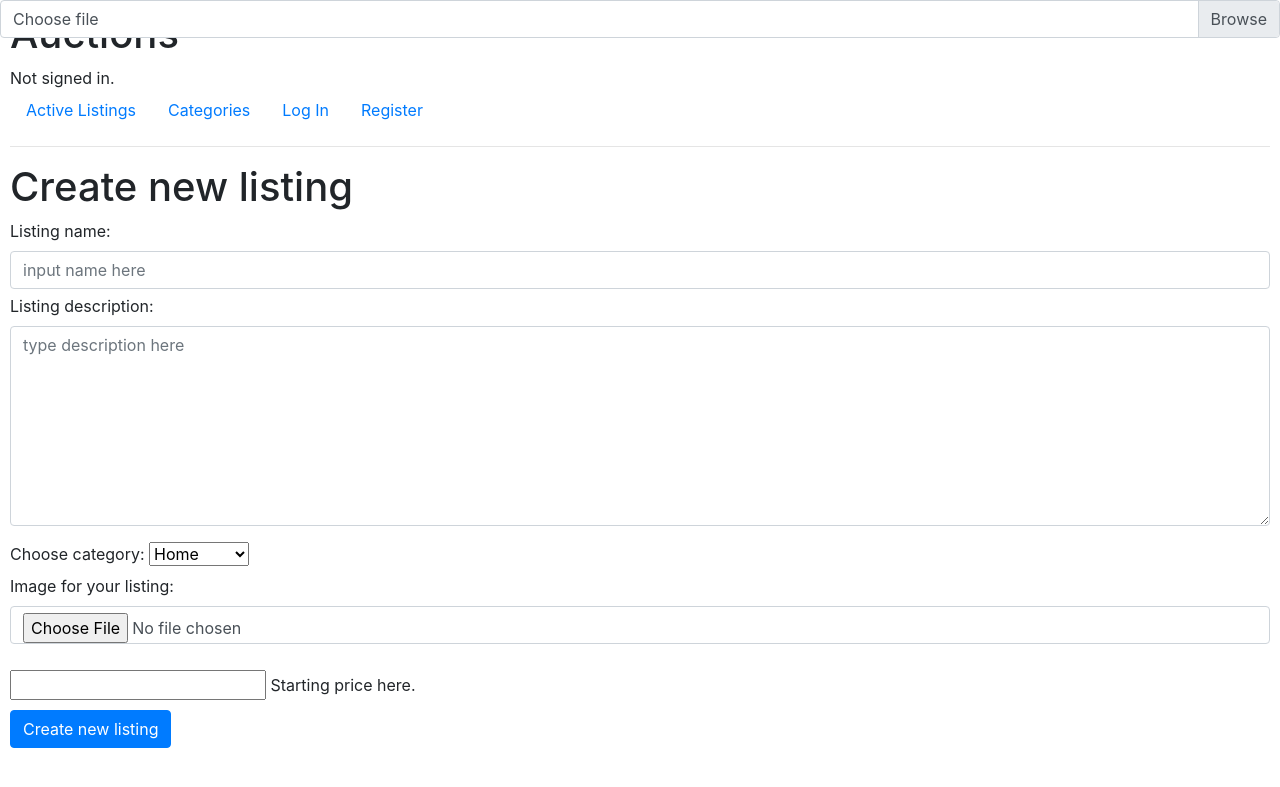
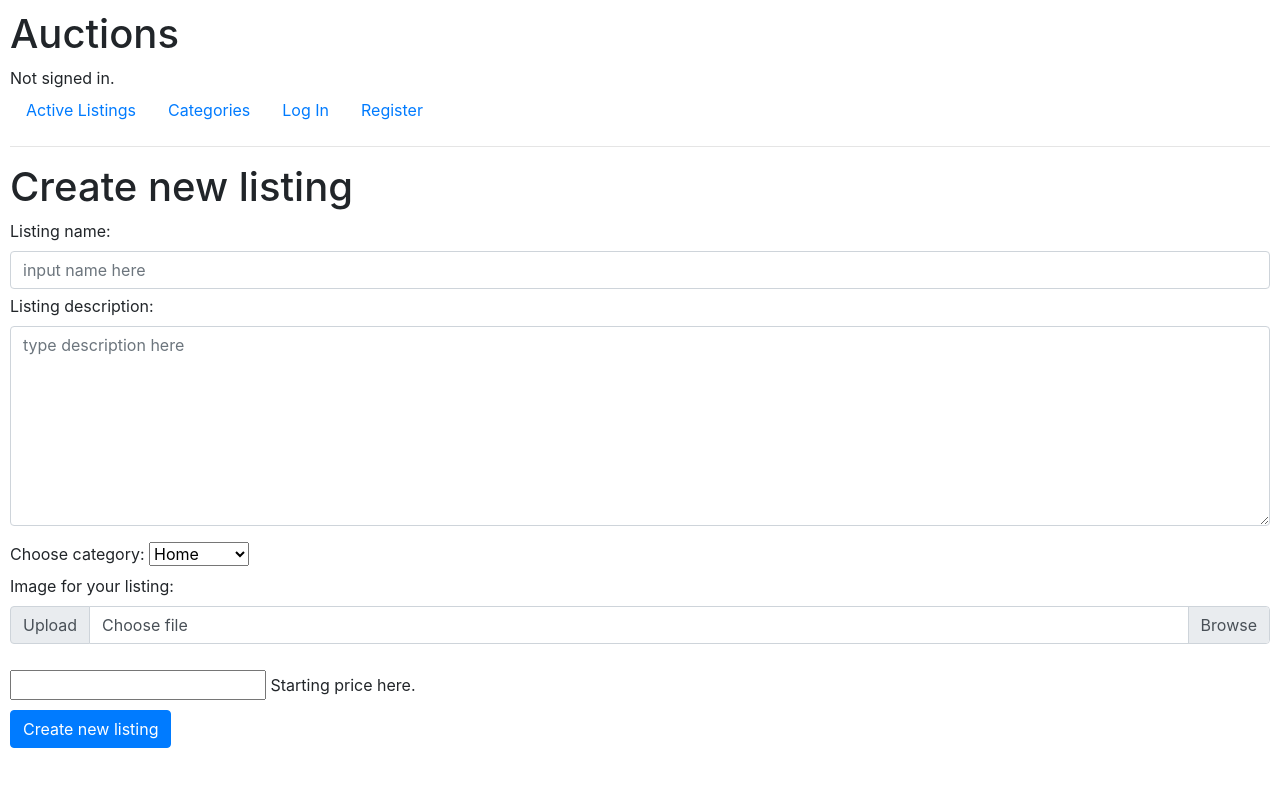
Before and after one commit to OlegKhpov/mail, a Django app: page /create in a window 1280 px wide. Shown: the top 787 px of the page. Run offline with Django 3.2, Linux system fonts and the light colour scheme; some libraries are stand-ins or nearby versions.

Commit message:
Choose file change in HTML

```diff
--- a/auctions/templates/auctions/create.html
+++ b/auctions/templates/auctions/create.html
@@ -21,9 +21,14 @@
             </select>
         </div>
         <label>Image for your listing: </label>
-        <div class="form-group">
-            <input class="form-control" type="file" name="image">
-            <label class="custom-file-label" for="inputGroupFile01">Choose file</label>
+        <div class="input-group mb-3">
+            <div class="input-group-prepend">
+                <span class="input-group-text" id="inputGroupFileAddon01">Upload</span>
+            </div>
+            <div class="custom-file">
+                <input class="custom-file-input" id="inputGroupFile01" type="file" name="image" aria-describedby="inputGroupFileAddon01">
+                <label class="custom-file-label" for="inputGroupFile01">Choose file</label>
+            </div>
         </div>
         <div style="padding-top: 10px; padding-bottom: 10px">
             <input type="number" min="1" step="any" required="required" name="stprice"> Starting price here.
```
Also changed, not shown: db.sqlite3.
